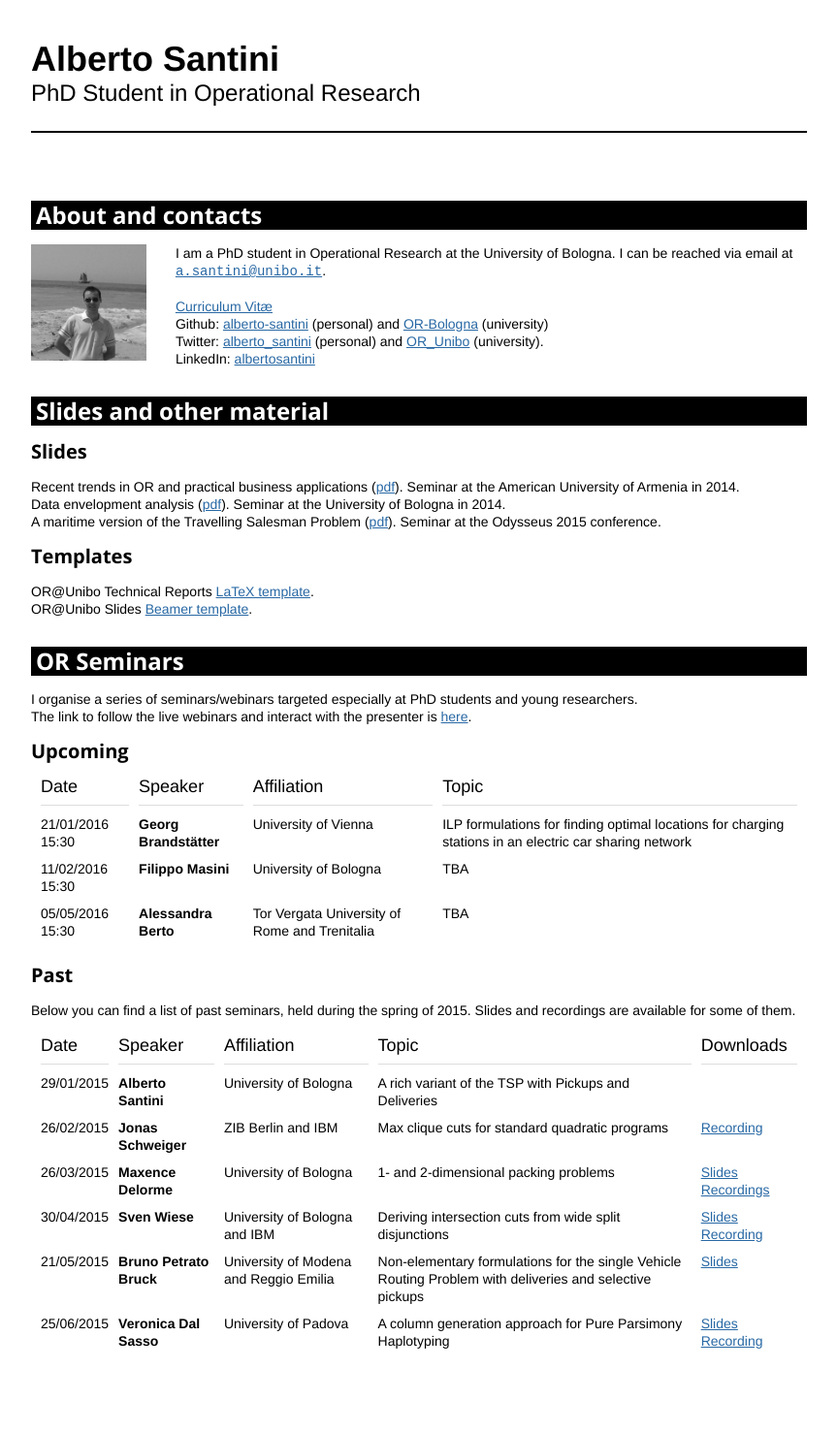
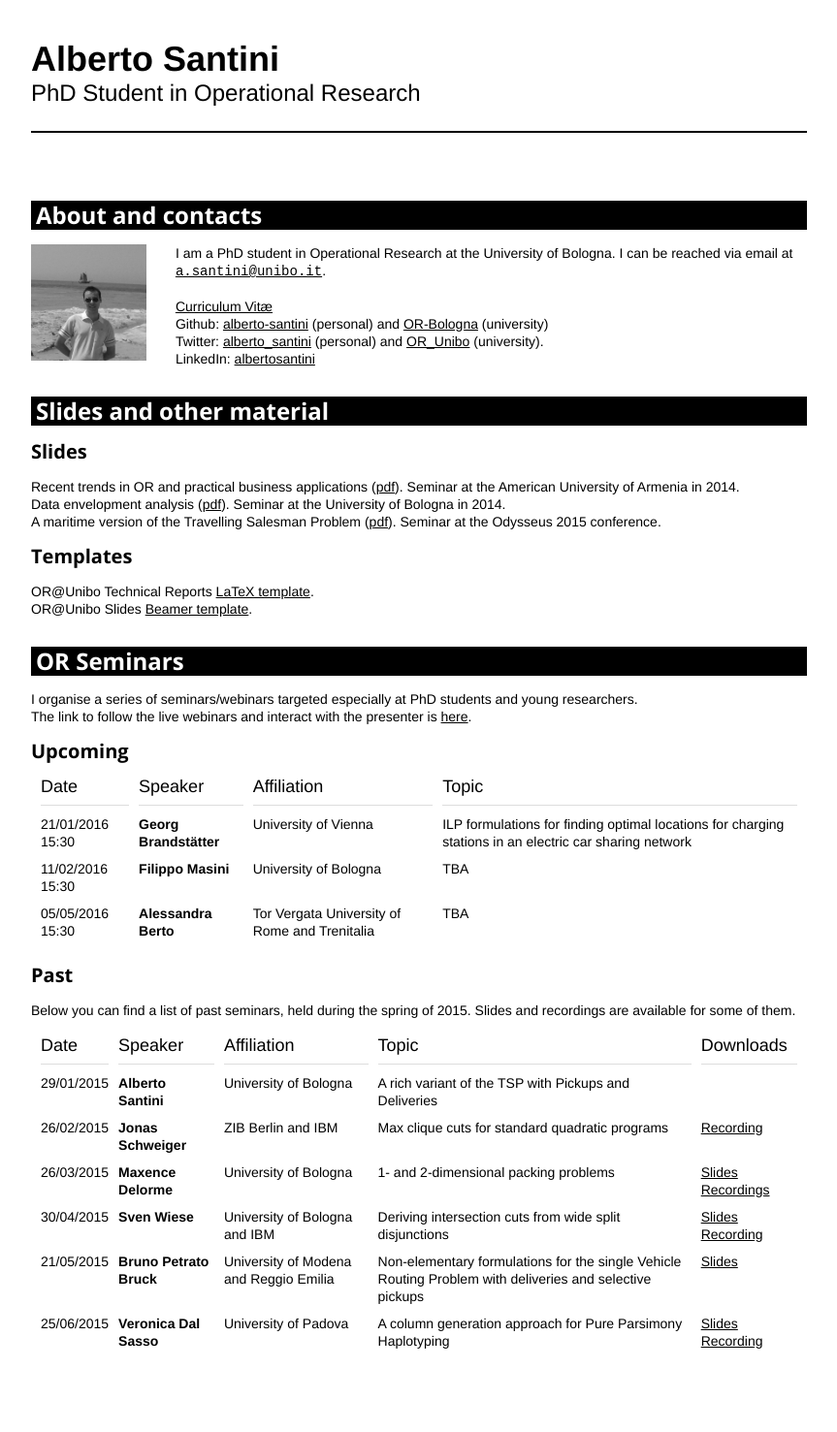
Before and after one commit to alberto-santini/alberto-santini.github.io, a Jekyll site: the page built from index.html, in a window 1280 px wide. Shown: the whole page at 97% size, without its empty margins (208-1071 px from the left). Built offline with Jekyll 4.4.1, drawn with Linux system fonts in a browser that asks for light colours.

Commit message:
Link colour black

```diff
--- a/css/lambda.css
+++ b/css/lambda.css
@@ -8,7 +8,7 @@ body {
 
 a {
     text-decoration: underline;
-    color: #2868a4;
+    color: black;
 }
 
 a:hover {
```
